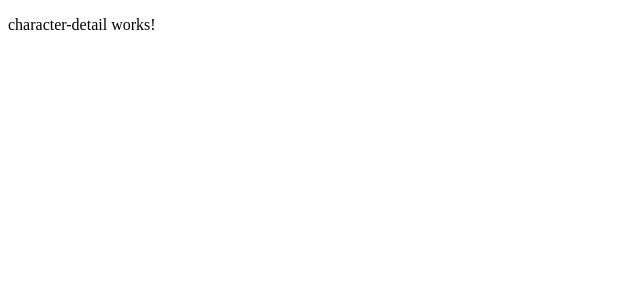
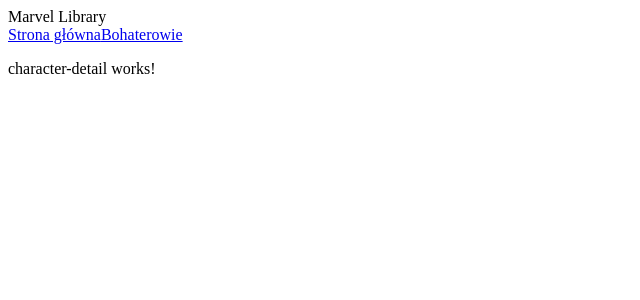
Before and after one commit to rulax113/rick-morty-explorer, an Angular app: page /characters/new in a window 1280 px wide. Shown: the top 300 px of the page, without its empty margins (0-640 px from the left). Built offline with nearby package versions, Linux system fonts and the light colour scheme.

Commit message:
feat: implement header component with navigation and routing

```diff
--- a/src/app/app.html
+++ b/src/app/app.html
@@ -1,3 +1,4 @@
+<app-header></app-header>
 <main>
   <router-outlet></router-outlet>
 </main>
--- a/src/app/app.ts
+++ b/src/app/app.ts
@@ -1,9 +1,10 @@
 import { Component } from '@angular/core';
 import { RouterOutlet } from '@angular/router';
+import { Header } from './shared/components/header/header';
 
 @Component({
   selector: 'app-root',
-  imports: [RouterOutlet],
+  imports: [RouterOutlet, Header],
   templateUrl: './app.html',
   styleUrl: './app.scss'
 })
--- a/src/app/shared/components/header/header.html
+++ b/src/app/shared/components/header/header.html
@@ -1 +1,7 @@
-<p>header works!</p>
+<header>
+  <span>{{ title }}</span>
+  <nav>
+    <a routerLink="/home" routerLinkActive="active">Strona główna</a>
+    <a routerLink="/characters" routerLinkActive="active">Bohaterowie</a>
+  </nav>
+</header>
--- a/src/app/shared/components/header/header.ts
+++ b/src/app/shared/components/header/header.ts
@@ -1,9 +1,12 @@
 import { Component } from '@angular/core';
+import { RouterLink, RouterLinkActive } from '@angular/router';
 
 @Component({
   selector: 'app-header',
-  imports: [],
+  imports: [RouterLink, RouterLinkActive],
   templateUrl: './header.html',
   styleUrl: './header.scss',
 })
-export class Header {}
+export class Header {
+  title = 'Marvel Library';
+}
```
